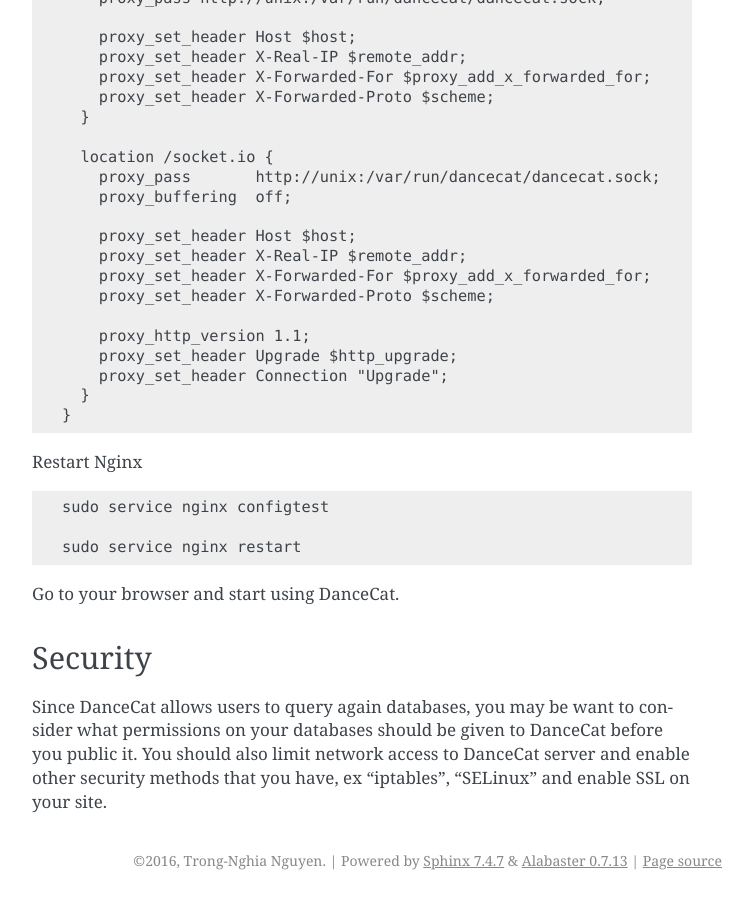
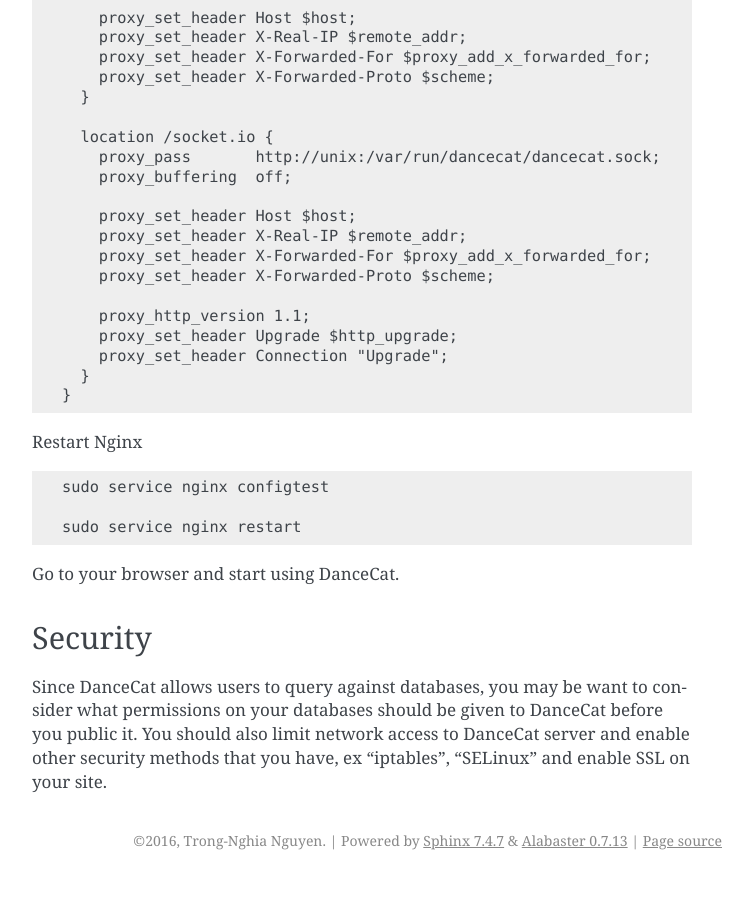
Before and after one commit to ViiSiX/DanceCats, a Sphinx documentation site: the page built from docs/install.rst, in a window 1280 px wide and 900 px high, scrolled down 6590 px. Shown: the whole window, without its empty margins (388-1141 px from the left). Built offline with Sphinx 7.4.7, drawn with Linux system fonts in a browser that asks for light colours; some of the changed text lies outside the part shown.

```diff
--- a/docs/install.rst
+++ b/docs/install.rst
@@ -395,7 +394,7 @@
 Security
 --------
 
-Since DanceCat allows users to query again databases, you may be want to consider
+Since DanceCat allows users to query against databases, you may be want to consider
 what permissions on your databases should be given to DanceCat before you public it.
 You should also limit network access to DanceCat server and enable other security methods
 that you have, ex "iptables", "SELinux" and enable SSL on your site.
```
Also changed, not shown: other parts of docs/install.rst (+3 -4 lines), 2 other files.
